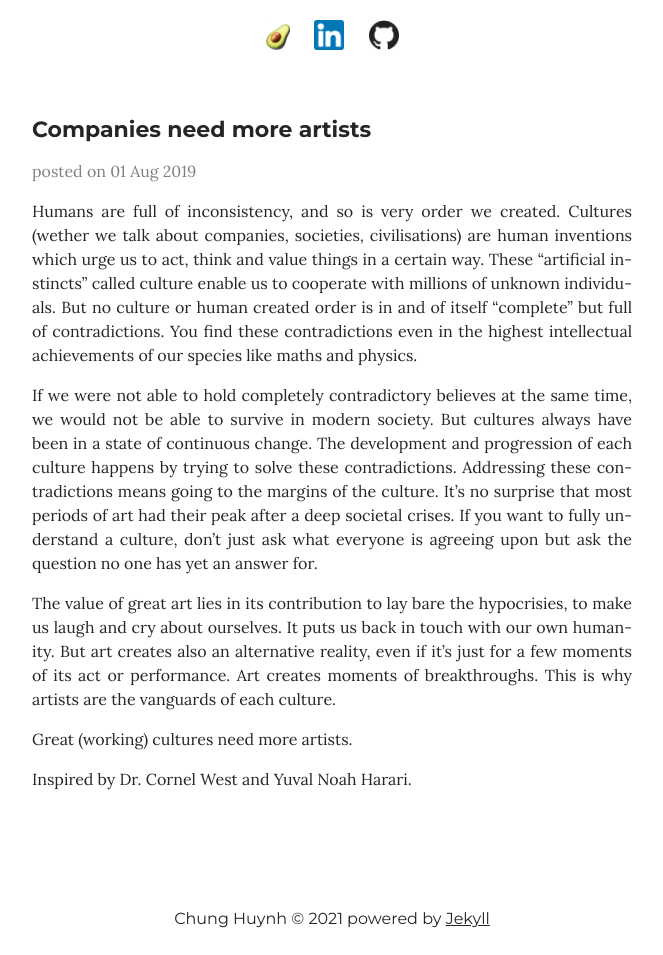
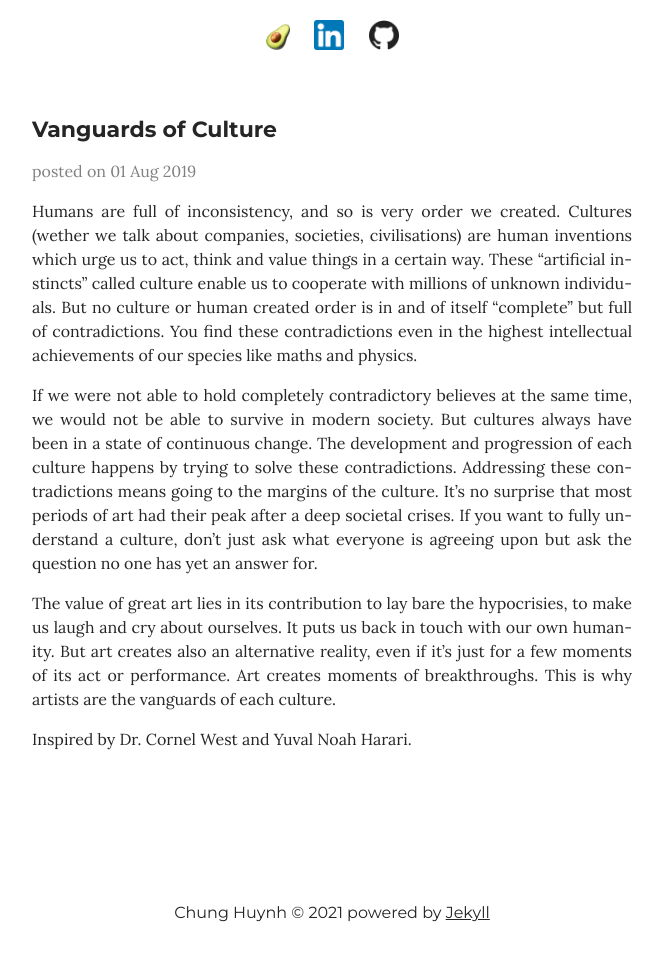
Before and after one commit to Chungwin/chungwin.github.io, a Jekyll site: the page built from _posts/2019-08-01-art.md, in a window 1280 px wide. Shown: the whole page, without its empty margins (308-971 px from the left). Built offline with Jekyll 4.4.1, drawn with Linux system fonts in a browser that asks for light colours.

Commit message:
Post Update

```diff
--- a/_posts/2019-08-01-art.md
+++ b/_posts/2019-08-01-art.md
@@ -2,7 +2,7 @@
 layout: post
 author: Chung
 date: 01.08.2019
-title: Companies need more artists
+title: Vanguards of Culture
 ---
 
 Humans are full of inconsistency, and so is very order we created. Cultures (wether we talk about companies, societies, civilisations) are human inventions which urge us to act, think and value things in a certain way. These “artificial instincts” called culture enable us to cooperate with millions of unknown individuals. But no culture or human created order is in and of itself “complete” but full of contradictions. You find these contradictions even in the highest intellectual achievements of our species like maths and physics.
@@ -11,6 +11,4 @@ If we were not able to hold completely contradictory believes at the same time,
 
 The value of great art lies in its contribution to lay bare the hypocrisies, to make us laugh and cry about ourselves. It puts us back in touch with our own humanity. But art creates also an alternative reality, even if it’s just for a few moments of its act or performance. Art creates moments of breakthroughs. This is why artists are the vanguards of each culture.
 
-Great (working) cultures need more artists.
-
 Inspired by Dr. Cornel West and Yuval Noah Harari.
```
Also changed, not shown: 3 other files.
